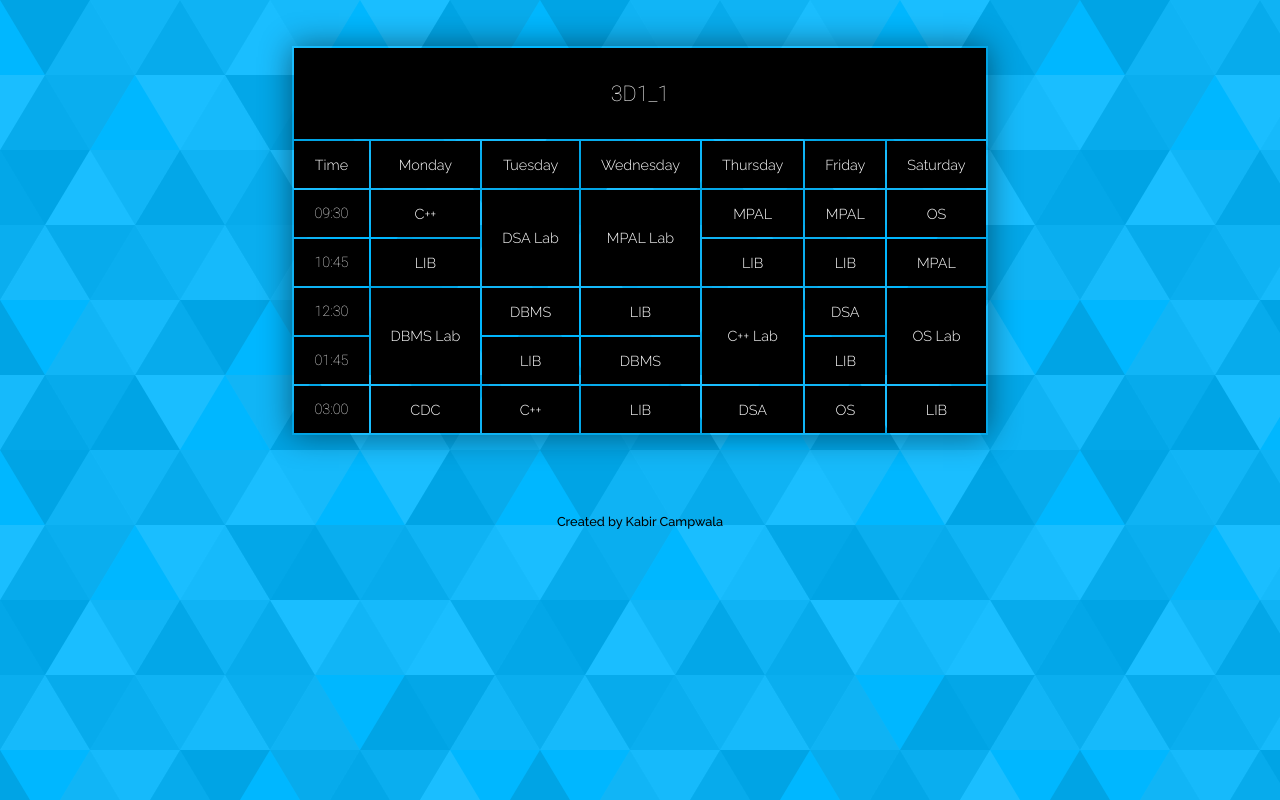
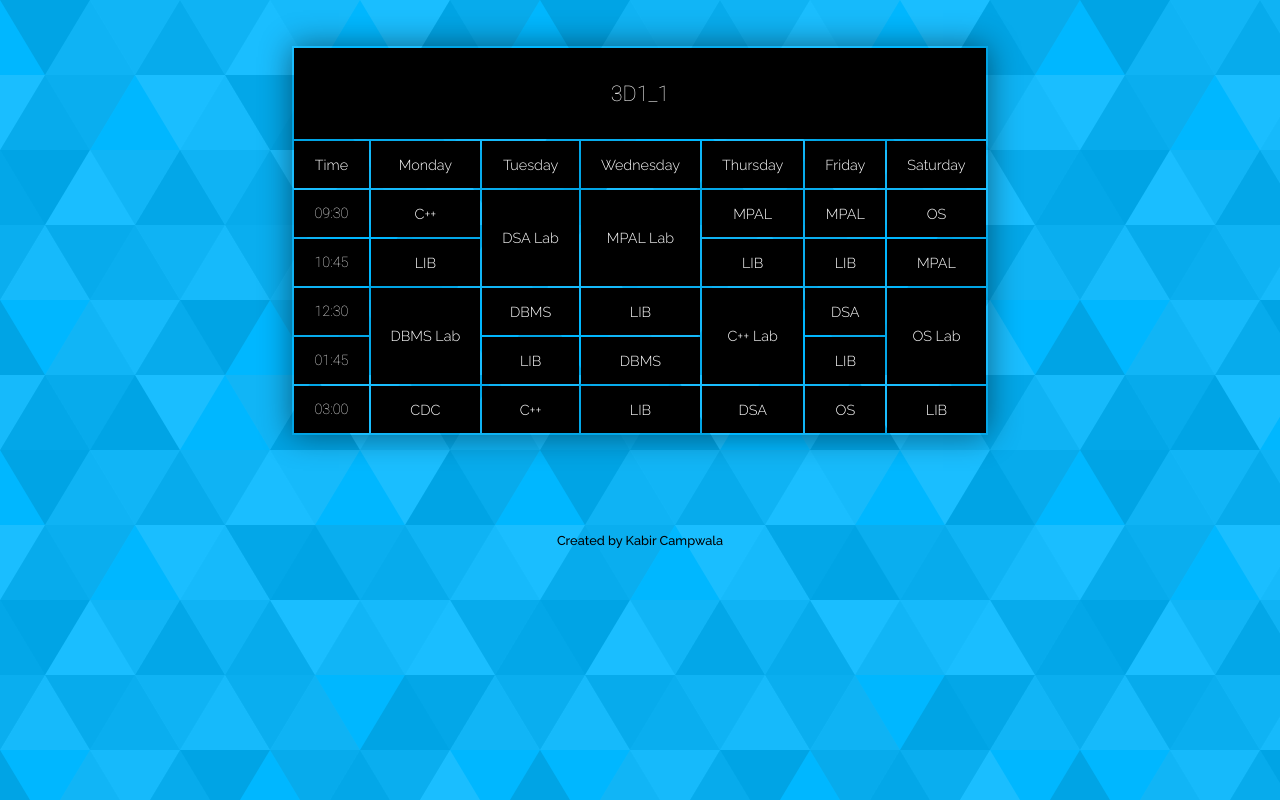
Before and after one commit to KabirCampwala/KabirCampwala.github.io, a plain HTML site: page Lab/index.html in a window 1280 px wide. Drawn offline with Linux system fonts and the light colour scheme; files whose address does not match are found by name.

Commit message:
Footer placement updated

```diff
--- a/Lab/index.html
+++ b/Lab/index.html
@@ -89,9 +89,9 @@
             </tbody>
         </table>
     </article>
-    <br>
-    <br>
-    <footer>
+    <footer><br>
+        <br>
+        <br>
         <br>
         <br>
        <h5 class="footer">Created by Kabir Campwala</h5>
```
